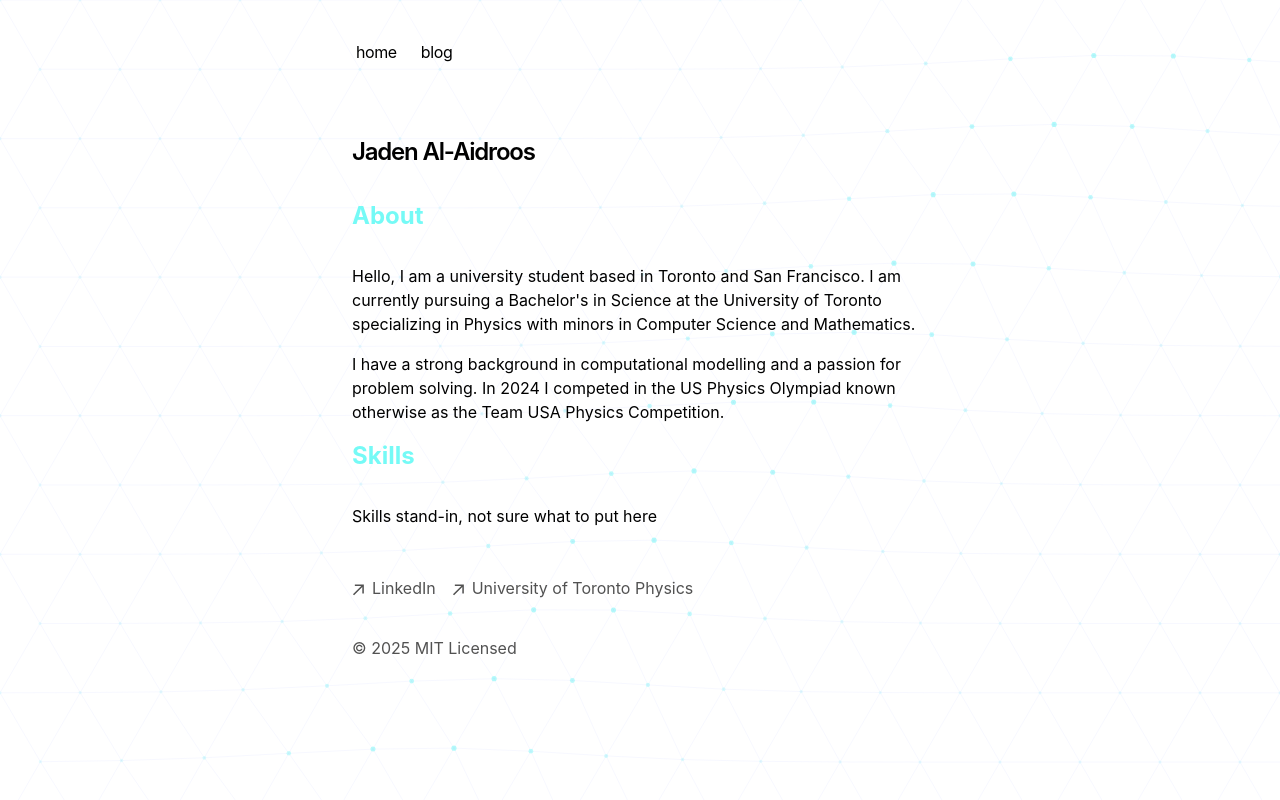
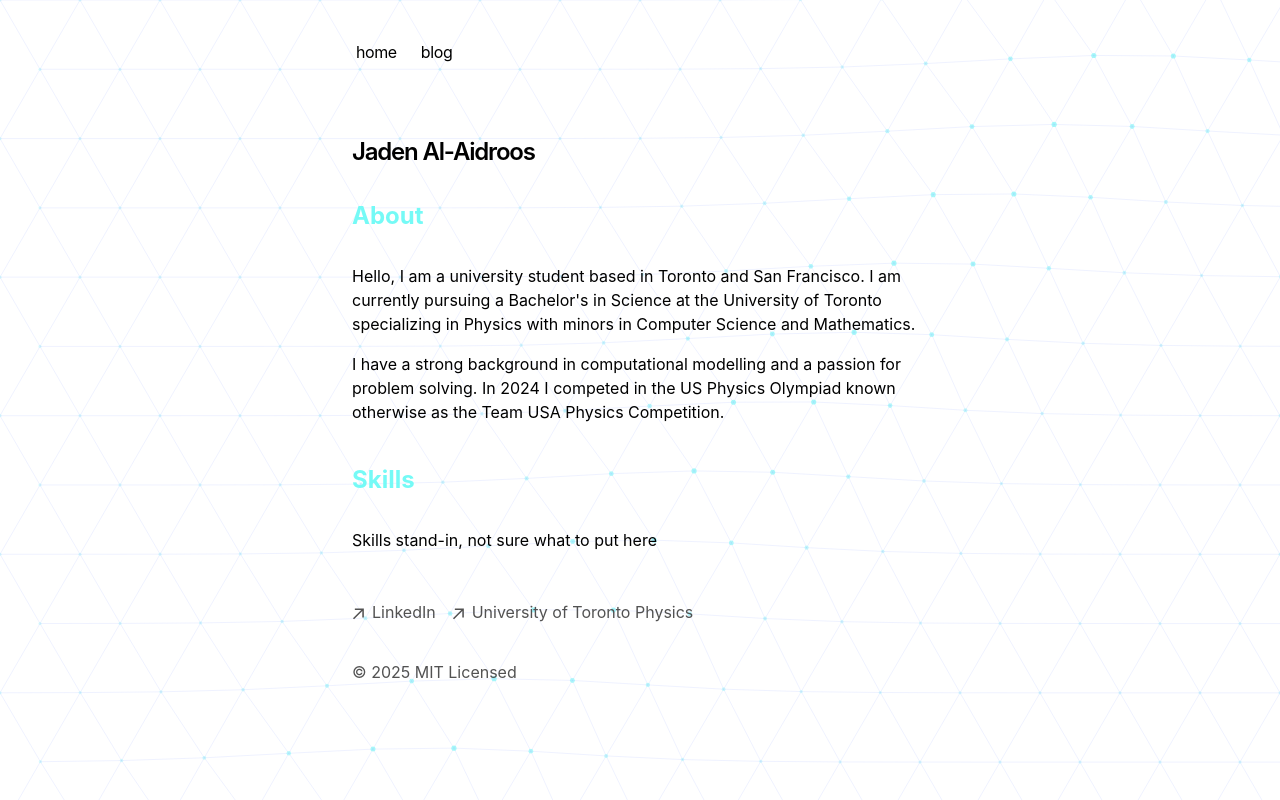
Before and after one commit to Jadenthealmighty/jaden-portfolio-v1, a Next.js app: page / in a window 1280 px wide. Built offline with nearby package versions, Linux system fonts and the light colour scheme.

Commit message:
Easier to see

```diff
--- a/app/components/InteractiveBackground.tsx
+++ b/app/components/InteractiveBackground.tsx
@@ -86,7 +86,7 @@ export default function InteractiveBackground() {
         n.yt = y;
 
         const radius = Math.min(1.6 + mouseT * 2.8 + waveAmp * 1, 4.4);
-        const alpha = 0.15 + mouseT * 0.6 + waveAmp * 0.4;
+        const alpha = 0.25 + mouseT * 0.6 + waveAmp * 0.4;
 
         ctx.beginPath();
         ctx.arc(x, y, radius, 0, Math.PI * 2);
@@ -95,7 +95,7 @@ export default function InteractiveBackground() {
       }
 
       // draw edges
-      ctx.strokeStyle = "rgba(150, 170, 255, 0.08)";
+      ctx.strokeStyle = "rgba(150, 170, 255, 0.15)";
       ctx.lineWidth = 1;
 
       for (let i = 0; i < nodes.length; i++) {
--- a/app/page.tsx
+++ b/app/page.tsx
@@ -13,7 +13,7 @@ export default function Page() {
         Hello, I am a university student based in Toronto and San Francisco. I am currently
         pursuing a Bachelor's in Science at the University of Toronto specializing in Physics with
         minors in Computer Science and Mathematics. </p>
-      <p className="mb-4">
+      <p className="mb-10">
         I have a strong background in computational modelling
         and a passion for problem solving. In 2024 I competed in the US Physics Olympiad known otherwise as the
         Team USA Physics Competition.
```
